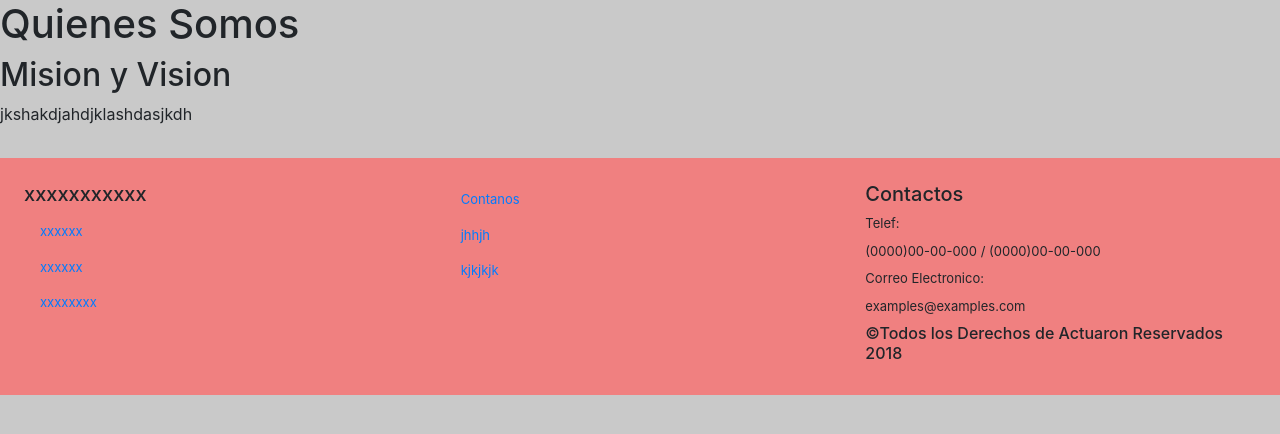
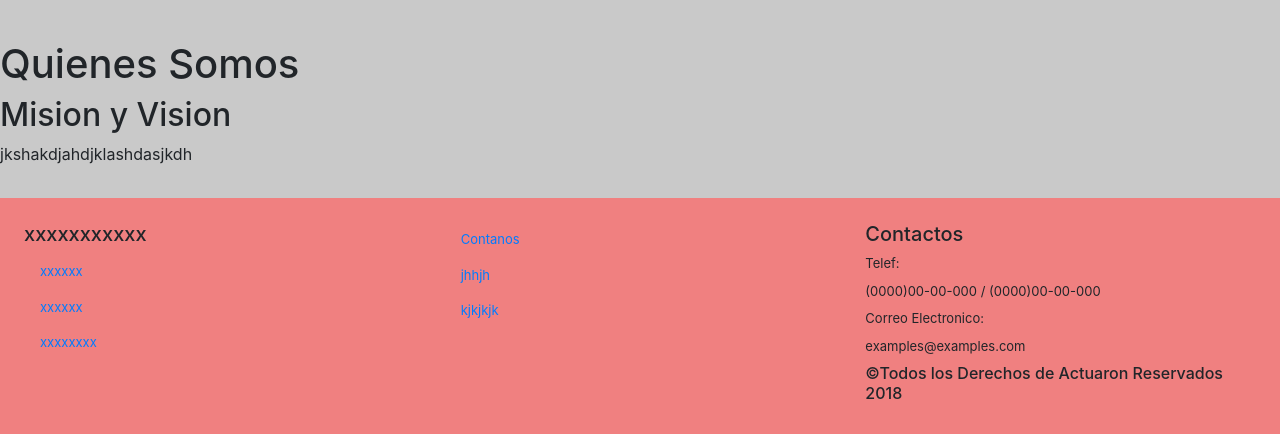
Before and after one commit to Gztabo21/contadores, a PHP site: page /?num=1 in a window 1280 px wide. Shown: the part 135-569 px from the top of the page. Run offline with PHP 8.4, Linux system fonts and the light colour scheme; some libraries are stand-ins or nearby versions.

Commit message:
estilos modificados

```diff
--- a/src/css/main.css
+++ b/src/css/main.css
@@ -40,3 +40,7 @@ padding: 1em;
 background-color: #000;
 border-radius: 15px;
 }
+
+.container-margin{
+margin-top: 40px;
+}
```
